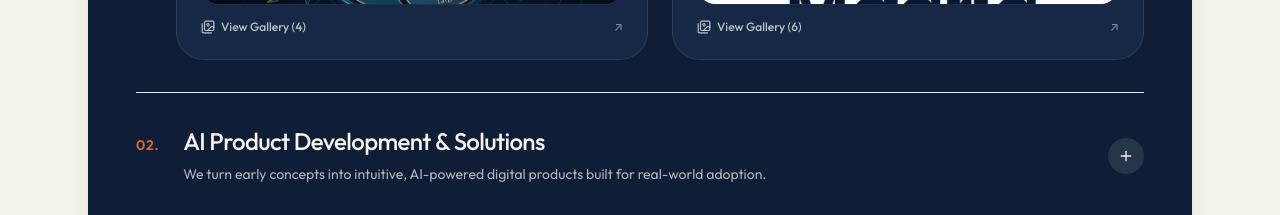
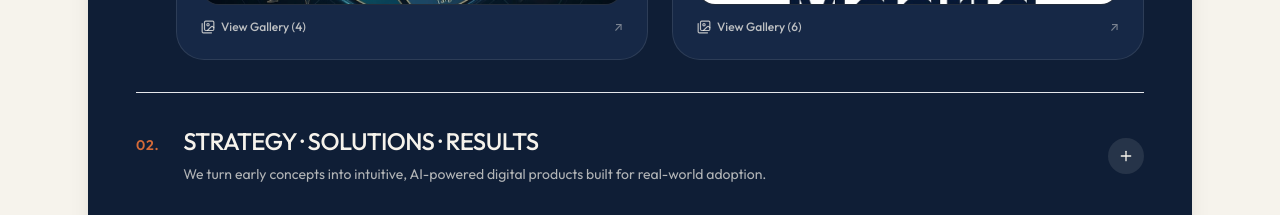
Before and after one commit to lipaAbob/noconoco-site, a React (Vite) app: page / in a window 1280 px wide. Shown: the part 1820-2035 px from the top of the page. Built offline with nearby package versions, Linux system fonts and the light colour scheme.

Commit message:
Update title for portfolio item 02

```diff
--- a/src/data/portfolioData.ts
+++ b/src/data/portfolioData.ts
@@ -170,7 +170,7 @@ export const DRAWERS: DrawerItem[] = [
   {
     number: '02',
     title: {
-      en: 'AI Product Development & Solutions',
+      en: 'STRATEGY · SOLUTIONS · RESULTS',
       es: 'Desarrollo y Soluciones de Producto con IA',
     },
     summary: {
```
